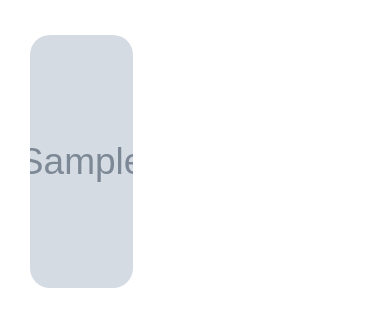
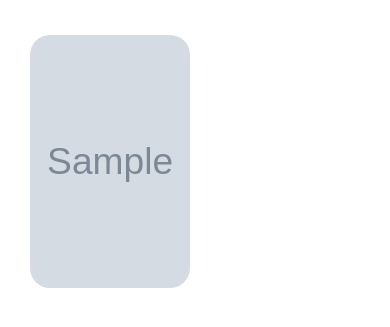
Before and after one commit to LeonardoS1lva/fake-pinterest, a Flask app: page /feed in a window 390 px wide. Shown: the part 87-414 px from the top of the page. Run offline with Flask 3, Linux system fonts and the light colour scheme; a user stored in the database is signed in; tables that the repository leaves empty hold one stand-in row (values such as "Sample post"); grey boxes marked "Sample" are stand-in pictures.

Commit message:
Update style.css

```diff
--- a/fakepinterest/static/css/style.css
+++ b/fakepinterest/static/css/style.css
@@ -236,7 +236,7 @@ img {
 
 @media (max-width: 768px) {
   .conteudo {
-    grid-template-columns: 1fr 1fr 1fr;
+    grid-template-columns: 1fr 1fr;
   }
 
   .container {
```
